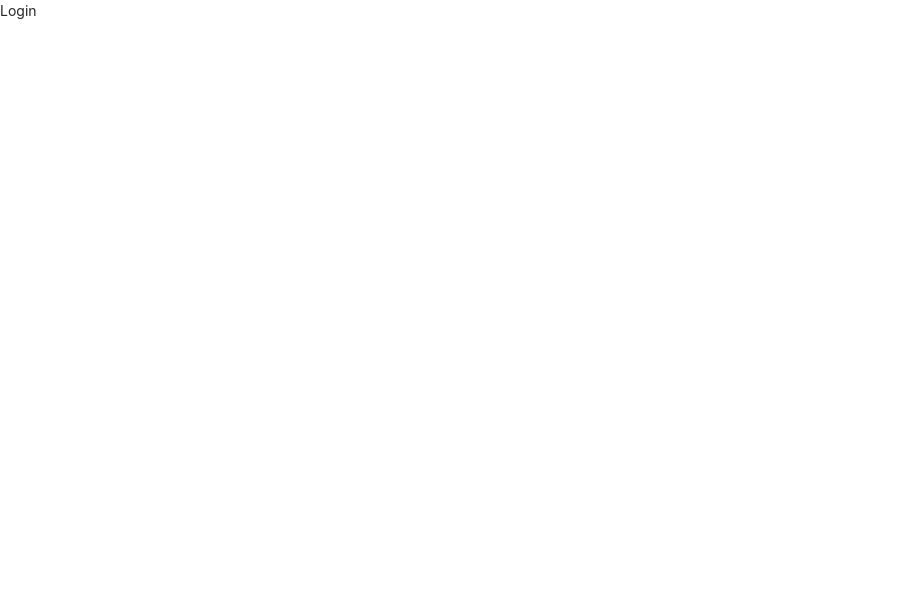
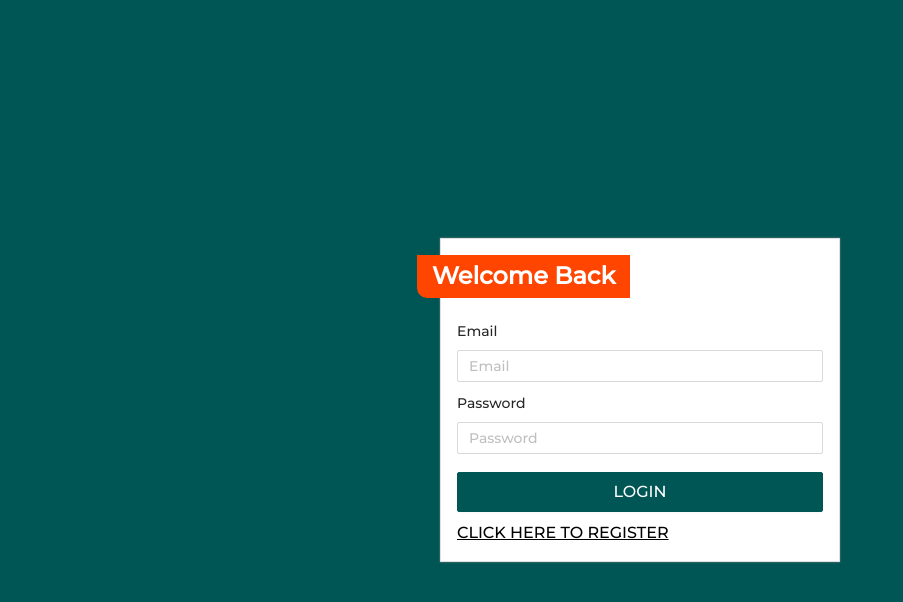
Before and after one commit to astonetuhame/mern-doctor-appointment, a React (Create React App) app in the folder client/: page /login in a window 1280 px wide. Shown: the top 602 px of the page, without its empty margins (0-903 px from the left). Built offline with nearby package versions, Linux system fonts and the light colour scheme.

Commit message:
Login and styling

```diff
--- a/client/src/index.css
+++ b/client/src/index.css
@@ -1,3 +1,8 @@
+@import url('https://fonts.googleapis.com/css2?family=Montserrat:wght@500&display=swap');
+
+* {
+  font-family: 'Montserrat', sans-serif;
+}
 
 /* antd override */
 .input {
@@ -37,9 +42,22 @@ label {
   display: flex;
   align-items: center;
   justify-content: center;
+  background-color: #005555 ;
 }
 .authentication-form {
   width: 400px;
+}
+
+.authentication .card-title{
+  font-size: 1.5rem;
+  font-weight: bold;
+  background-color: orangered;
+  color: white !important;
+  max-width: max-content !important;
+  padding: 7px 15px;
+  margin-left: -40px;
+  border-bottom-left-radius: 10px;
+
 }
 
 /* common styling */
@@ -57,3 +75,14 @@ label {
   box-shadow: 0 0 2px grey;
   border-radius: 0 !important
 }
+
+.anchor{
+  color: black !important;
+  text-decoration: underline;
+  font-size: 16px !important;
+}
+
+.anchor:hover {
+  text-decoration: underline !important;
+
+}
--- a/client/src/pages/Login.js
+++ b/client/src/pages/Login.js
@@ -1,6 +1,27 @@
+import  {Form, Input, Button} from 'antd'
+import { Link } from 'react-router-dom'
 
 export const Login = () => {
+
+  const onFinish = (values) => {
+    console.log('Received values from the form', values)
+  }
+
   return (
-    <div>Login</div>
+    <div className="authentication">
+        <div className="authentication-form card p-3">
+            <h1 className="card-title">Welcome Back</h1>
+            <Form layout="vertical" onFinish={onFinish}>
+                <Form.Item label="Email" name="email">
+                    <Input placeholder="Email"/>
+                </Form.Item>
+                <Form.Item label="Password" name="password">
+                    <Input placeholder="Password" type="password" />
+                </Form.Item>
+                <Button className="primary-button my-2" htmlType='submit'>LOGIN</Button>
+                <Link to="/register" className='anchor'>CLICK HERE TO REGISTER</Link>
+            </Form>
+        </div>
+    </div>
   )
 }
--- a/client/src/pages/Register.js
+++ b/client/src/pages/Register.js
@@ -1,11 +1,17 @@
 import  {Form, Input, Button} from 'antd'
+import { Link } from 'react-router-dom'
 
 export const Register = () => {
+
+  const onFinish = (values) => {
+    console.log('Received values from the form', values)
+  }
+
   return (
     <div className="authentication">
         <div className="authentication-form card p-3">
             <h1 className="card-title">Nice to meet you</h1>
-            <Form layout="vertical">
+            <Form layout="vertical" onFinish={onFinish}>
                 <Form.Item label="Name" name="name">
                     <Input placeholder="Name"/>
                 </Form.Item>
@@ -13,9 +19,10 @@ export const Register = () => {
                     <Input placeholder="Email"/>
                 </Form.Item>
                 <Form.Item label="Password" name="password">
-                    <Input placeholder="Password"/>
+                    <Input placeholder="Password" type="password" />
                 </Form.Item>
-                <Button className="primary-button mt-3">Register</Button>
+                <Button className="primary-button my-2" htmlType='submit'>Register</Button>
+                <Link to="/login" className='anchor'>CLICK HERE TO LOGIN</Link>
             </Form>
         </div>
     </div>
```
